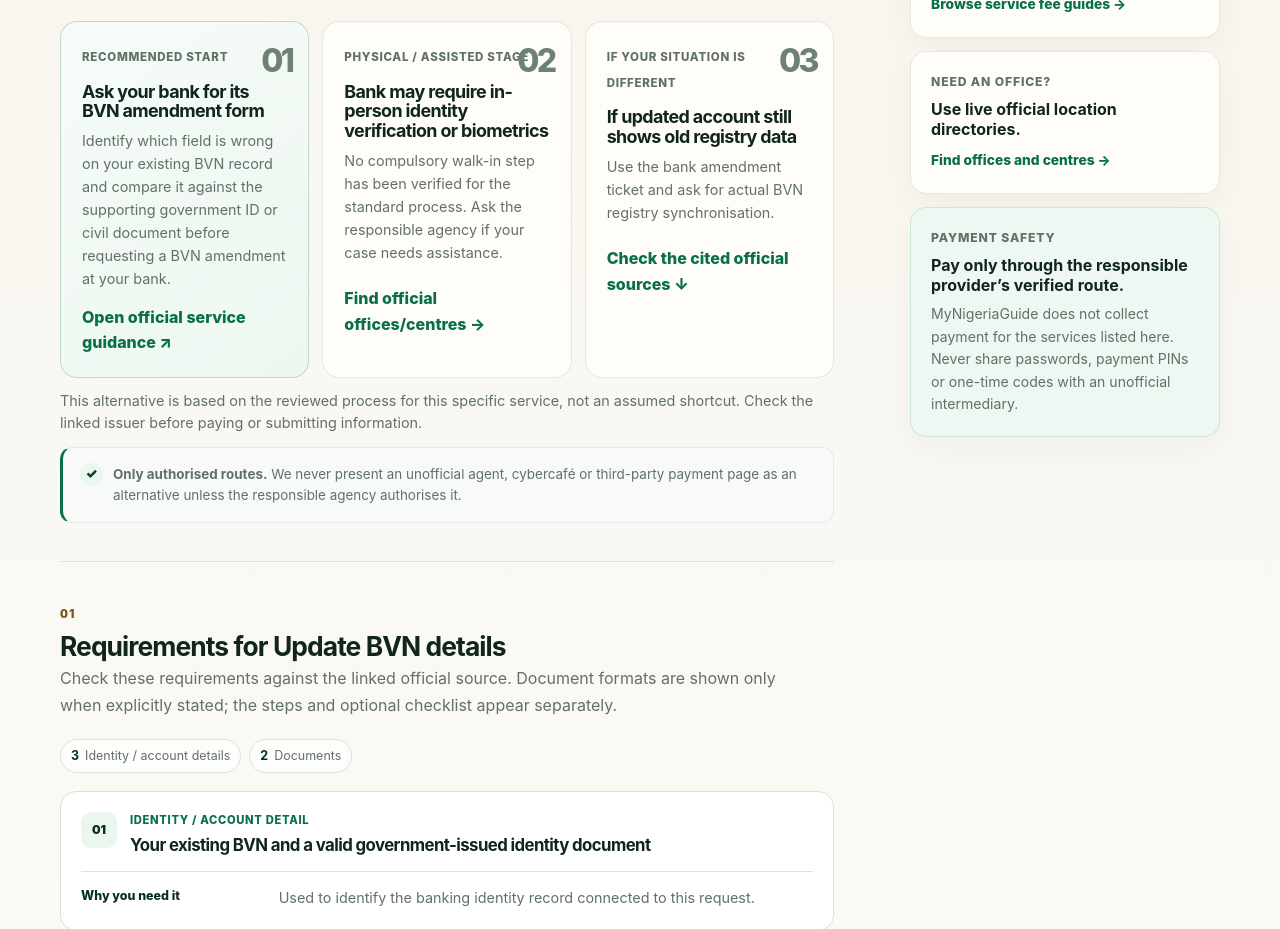
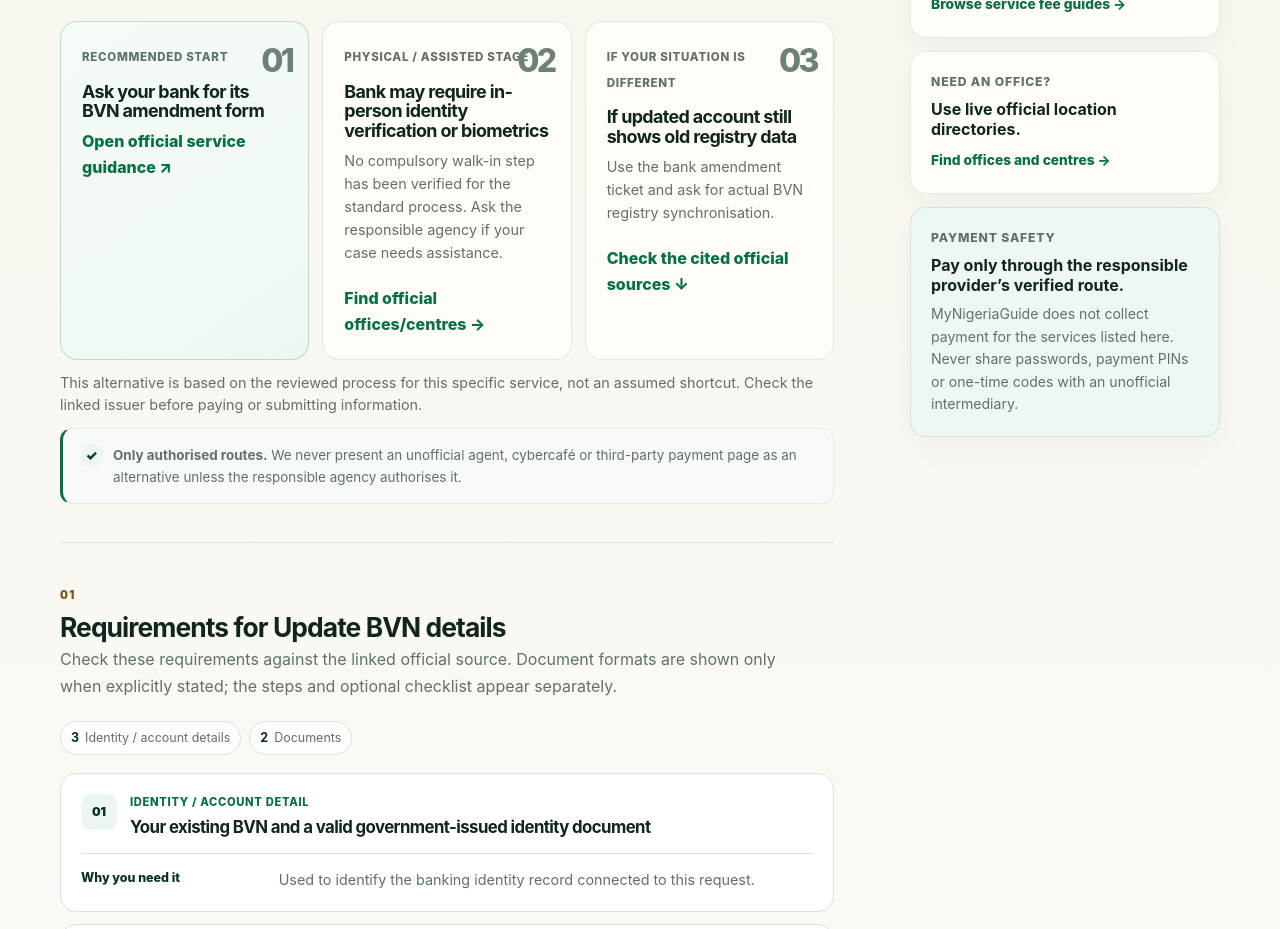
Before and after one commit to eghosa001/nigeria, a Next.js app: page /services/bvn-data-update in a window 1280 px wide. Shown: the part 1580-2509 px from the top of the page. Built offline with nearby package versions, Linux system fonts and the light colour scheme; no server answers.

Commit message:
Avoid restating first service step inside generic route card

```diff
--- a/components/service-journey.tsx
+++ b/components/service-journey.tsx
@@ -9,6 +9,10 @@ export function ServiceJourney({ service }: { service: Service }) {
   const journey = getServiceJourney(service);
   const guidance = getReviewedIcanGuidance(service.slug) ?? getDetailedServiceGuidance(service);
   const officialLinks = getOfficialServiceLinks(service);
+  // Generic guidance often reused the first numbered instruction verbatim.
+  // Suppress only that exact repeated sentence; keep independently reviewed context.
+  const normalize = (value: string) => value.trim().replace(/\\s+/g, " ");
+  const repeatsFirstStep = normalize(guidance.route.startDetail) === normalize(service.steps[0] ?? "");
 
   return (
     <section className="journey-section" id="journey">
@@ -25,7 +29,7 @@ export function ServiceJourney({ service }: { service: Service }) {
           <span className="journey-number" aria-hidden="true">01</span>
           <span className="journey-label">Recommended start</span>
           <h3>{guidance.route.startTitle}</h3>
-          <p>{guidance.route.startDetail}</p>
+          {!repeatsFirstStep ? <p>{guidance.route.startDetail}</p> : null}
           <div className="official-link-stack">
             {officialLinks.guidanceUrl && officialLinks.guidanceLabel ? (
               <a className="text-link official-service-link" data-official-purpose="guidance" href={officialLinks.guidanceUrl} target="_blank" rel="noreferrer">
```
